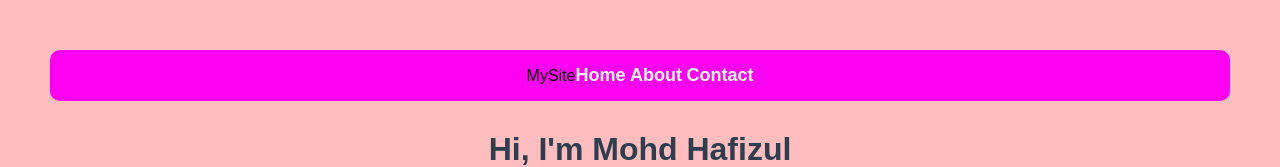
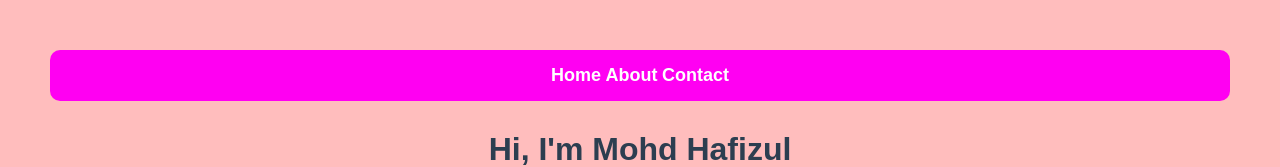
Before and after one commit to pzul94/my-portfolio, a website: page index.html in a window 1280 px wide. Shown: the top 167 px of the page. Drawn offline with Linux system fonts and the light colour scheme.

Commit message:
Fix Index.html anomaly

```diff
--- a/index.html
+++ b/index.html
@@ -7,7 +7,7 @@
 <body>
 <nav>
   <div class="nav-container">
-    <div class="logo">MySite</div>
+
 
     <div class="menu-toggle" id="menu-toggle">&#9776;</div>
 
```
